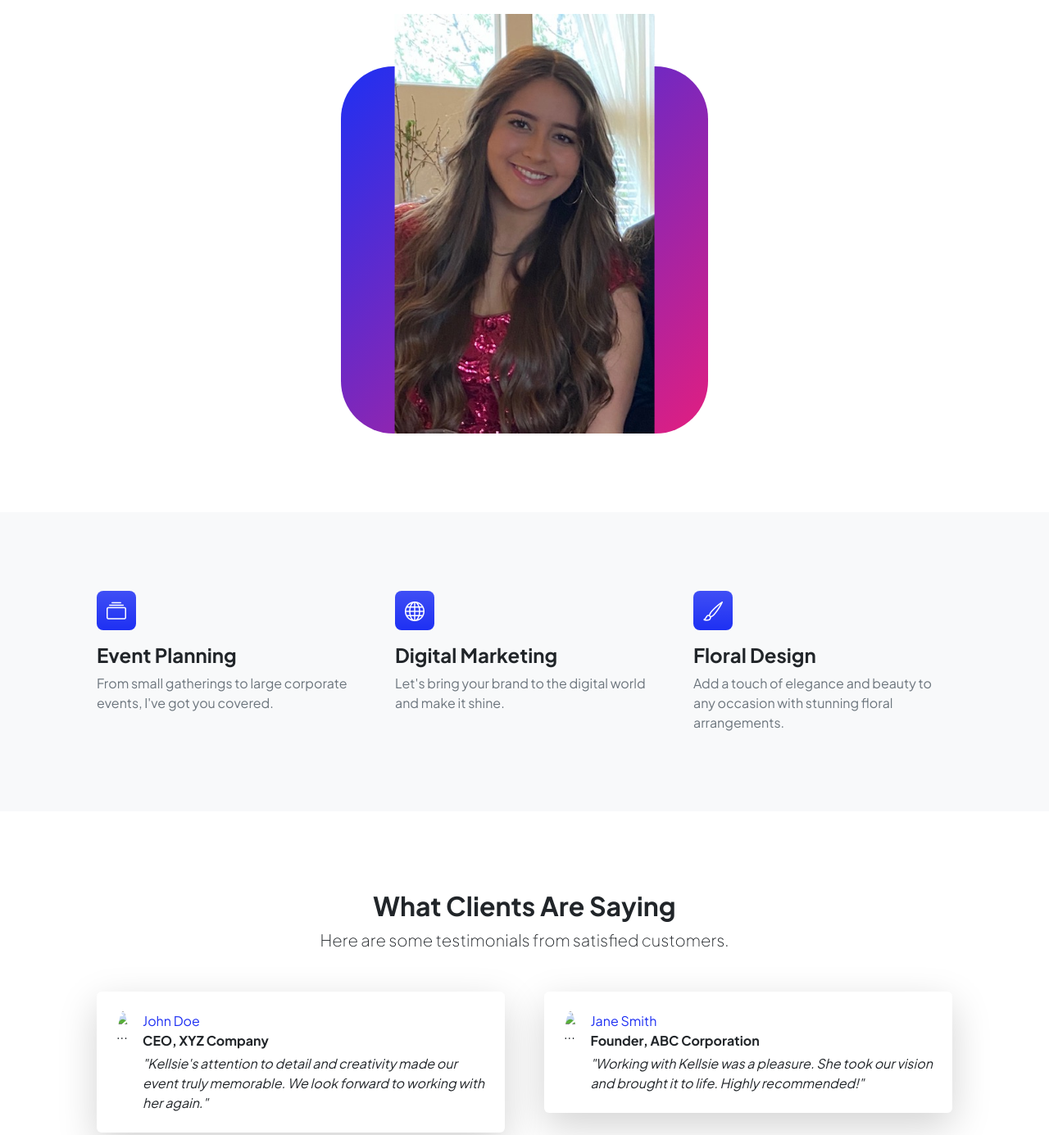
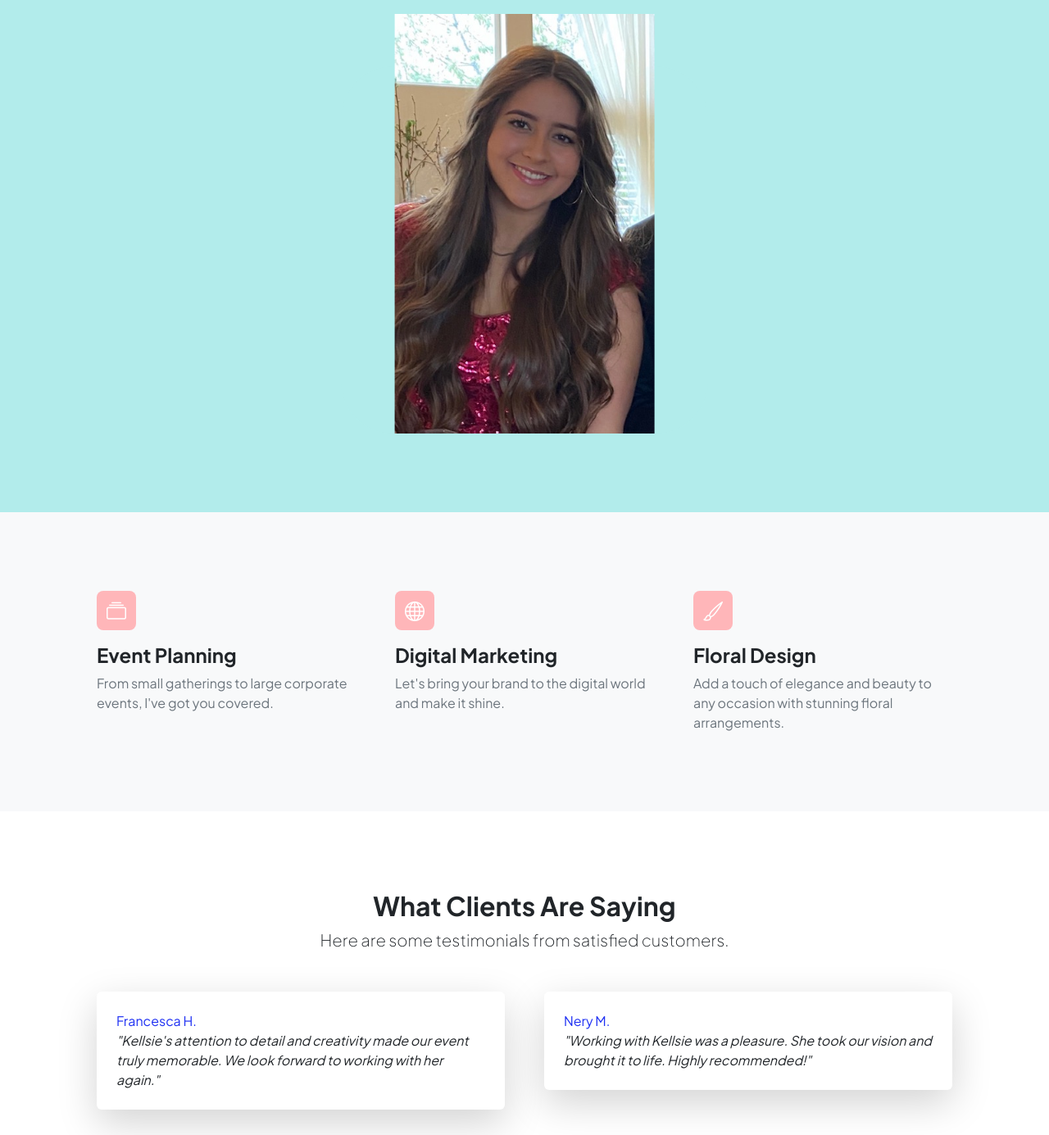
Before and after one commit to Menakk/IS-201, a plain HTML site: page index.html in a window 1280 px wide. Shown: the part 440-1825 px from the top of the page at 82% size. Drawn offline with nearby package versions, Linux system fonts and the light colour scheme.

Commit message:
Update index.html

```diff
--- a/index.html
+++ b/index.html
@@ -16,6 +16,15 @@
         <link href="https://cdn.jsdelivr.net/npm/bootstrap-icons@1.8.1/font/bootstrap-icons.css" rel="stylesheet" />
         <!-- Core theme CSS (includes Bootstrap)-->
         <link href="css/styles.css" rel="stylesheet" />
+        <!-- Custom styles for minty green and peach pink theme -->
+        <style>
+            .bg-minty-green {
+                background-color: #b2eceb;
+            }
+            .bg-peach-pink {
+                background-color: #ffb6b9;
+            }
+        </style>
     </head>
     <body class="d-flex flex-column h-100">
         <main class="flex-shrink-0">
@@ -35,15 +44,15 @@
                 </div>
             </nav>
             <!-- Header-->
-            <header class="py-5">
+            <header class="py-5 bg-minty-green">
                 <div class="container px-5 pb-5">
                     <div class="row gx-5 align-items-center">
                         <div class="col-xxl-5">
                             <!-- Header text content-->
                             <div class="text-center text-xxl-start">
-                                <div class="badge bg-gradient-primary-to-secondary text-white mb-4"><div class="text-uppercase">Floral Design &middot; Digital Marketing &middot; Event Planning</div></div>
+                                <div class="badge bg-minty-green text-white mb-4"><div class="text-uppercase">Floral Design &middot; Digital Marketing &middot; Event Planning</div></div>
                                 <div class="fs-3 fw-light text-muted">I'm a Student with Experience Looking for New Growth Opportunities</div>
-                                <h1 class="display-3 fw-bolder mb-5"><span class="text-gradient d-inline">Get online and grow fast</span></h1>
+                                <h1 class="display-3 fw-bolder mb-5"><span class="text-gradient d-inline">Let's Work Together!</span></h1>
                                 <div class="d-grid gap-3 d-sm-flex justify-content-sm-center justify-content-xxl-start mb-3">
                                     <a class="btn btn-primary btn-lg px-5 py-3 me-sm-3 fs-6 fw-bolder" href="resume.html">Resume</a>
                                     <a class="btn btn-outline-dark btn-lg px-5 py-3 fs-6 fw-bolder" href="projects.html">Projects</a>
@@ -53,16 +62,9 @@
                         <div class="col-xxl-7">
                             <!-- Header profile picture-->
                             <div class="d-flex justify-content-center mt-5 mt-xxl-0">
-                                <div class="profile bg-gradient-primary-to-secondary">
-                                    <!-- TIP: For best results, use a photo with a transparent background like the demo example below-->
-                                    <!-- Watch a tutorial on how to do this on YouTube (link)-->
+                                <div class="profile bg-minty-green">
+                                    <!-- Removed background from profile image -->
                                     <img class="profile-img" src="assets/profile.jpg" alt="..." />
-                                    <div class="dots-1">
-                                        <!-- SVG Dots-->
-                                        <svg version="1.1" xmlns="http://www.w3.org/2000/svg" xmlns:xlink="http://www.w3.org/1999/xlink" x="0px" y="0px" viewBox="0 0 191.6 1215.4" style="enable-background: new 0 0 191.6 1215.4" xml:space="preserve">
-                                            <!-- Omitted SVG content for brevity -->
-                                        </svg>
-                                    </div>
                                 </div>
                             </div>
                         </div>
@@ -74,17 +76,17 @@
                 <div class="container px-5 my-5">
                     <div class="row gx-5">
                         <div class="col-lg-4 mb-5 mb-lg-0">
-                            <div class="feature bg-primary bg-gradient text-white rounded-3 mb-3"><i class="bi bi-collection"></i></div>
+                            <div class="feature bg-peach-pink text-white rounded-3 mb-3"><i class="bi bi-collection"></i></div>
                             <h2 class="h4 fw-bolder">Event Planning</h2>
                             <p class="text-muted mb-0">From small gatherings to large corporate events, I've got you covered.</p>
                         </div>
                         <div class="col-lg-4 mb-5 mb-lg-0">
-                            <div class="feature bg-primary bg-gradient text-white rounded-3 mb-3"><i class="bi bi-globe"></i></div>
+                            <div class="feature bg-peach-pink text-white rounded-3 mb-3"><i class="bi bi-globe"></i></div>
                             <h2 class="h4 fw-bolder">Digital Marketing</h2>
                             <p class="text-muted mb-0">Let's bring your brand to the digital world and make it shine.</p>
                         </div>
                         <div class="col-lg-4">
-                            <div class="feature bg-primary bg-gradient text-white rounded-3 mb-3"><i class="bi bi-brush"></i></div>
+                            <div class="feature bg-peach-pink text-white rounded-3 mb-3"><i class="bi bi-brush"></i></div>
                             <h2 class="h4 fw-bolder">Floral Design</h2>
                             <p class="text-muted mb-0">Add a touch of elegance and beauty to any occasion with stunning floral arrangements.</p>
                         </div>
@@ -104,10 +106,8 @@
                             <div class="card shadow-lg border-0 rounded-lg">
                                 <div class="card-body p-4">
                                     <div class="d-flex">
-                                        <img class="rounded-circle me-3" src="assets/testimonials-1.jpg" alt="..." />
                                         <div>
-                                            <div class="text-primary">John Doe</div>
-                                            <div class="fw-bold mb-1">CEO, XYZ Company</div>
+                                            <div class="text-primary">Francesca H.</div>
                                             <p class="fst-italic mb-0">"Kellsie's attention to detail and creativity made our event truly memorable. We look forward to working with her again."</p>
                                         </div>
                                     </div>
@@ -119,10 +119,8 @@
                             <div class="card shadow-lg border-0 rounded-lg">
                                 <div class="card-body p-4">
                                     <div class="d-flex">
-                                        <img class="rounded-circle me-3" src="assets/testimonials-2.jpg" alt="..." />
                                         <div>
-                                            <div class="text-primary">Jane Smith</div>
-                                            <div class="fw-bold mb-1">Founder, ABC Corporation</div>
+                                            <div class="text-primary">Nery M.</div>
                                             <p class="fst-italic mb-0">"Working with Kellsie was a pleasure. She took our vision and brought it to life. Highly recommended!"</p>
                                         </div>
                                     </div>
@@ -133,7 +131,7 @@
                 </div>
             </section>
             <!-- Contact section-->
-            <section class="bg-primary bg-gradient text-white py-5">
+            <section class="bg-peach-pink text-white py-5">
                 <div class="container px-5">
                     <div class="text-center">
                         <h2 class="display-4 fw-bolder">Contact Me</h2>
```
